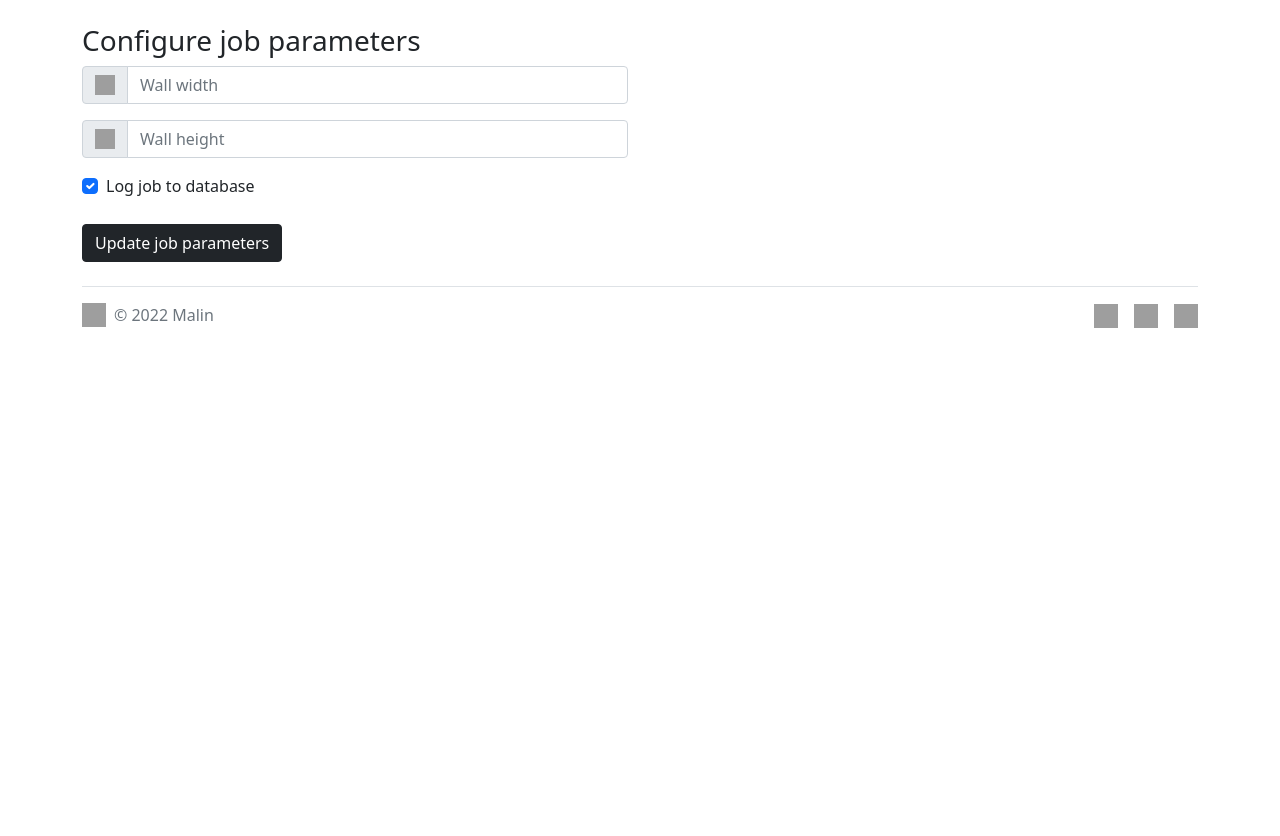
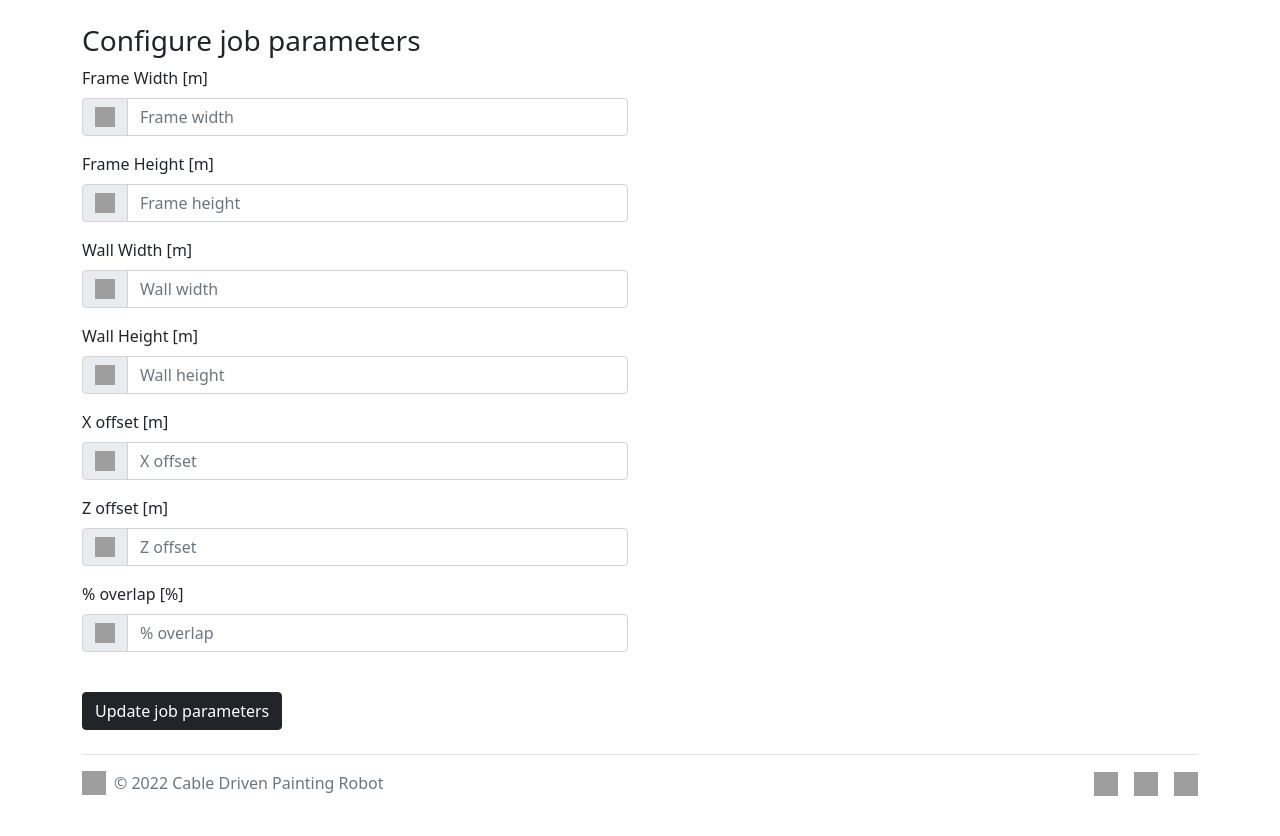
Before and after one commit to eidetech/B.Sc_ros2JoyToCAN, a Flask app: page / in a window 1280 px wide. Shown: the part 189-1025 px from the top of the page. Before the commit the page ends 517 px from the top, so only its background shows below. Run offline with Flask 2, Linux system fonts and the light colour scheme; grey boxes are pictures that could not be loaded.

Commit message:
Changed path of templates folder and static files

```diff
--- a/src/joy2can/scripts/app.py
+++ b/src/joy2can/scripts/app.py
@@ -9,9 +9,10 @@ from std_msgs.msg import Float32MultiArray
 from std_msgs.msg import String
 from std_msgs.msg import Int8
 
-app = Flask(__name__)
-app._static_folder = os.path.abspath("/home/marcus/github/B.Sc_ros2JoyToCAN/install/joy2can/lib/joy2can/templates/static/")
+template_dir = '../../../../src/joy2can/scripts/templates'
+static_dir = '../../../../src/joy2can/scripts/templates/static'
 
+app = Flask(__name__, template_folder=template_dir, static_folder=static_dir)
 
 class WebPublisher(Node):
 
--- a/src/joy2can/scripts/templates/index.html
+++ b/src/joy2can/scripts/templates/index.html
@@ -60,17 +60,39 @@
   <h3>Configure job parameters</h3>
     <form id="parameters_form" action="/update_parameters" method="POST">
 
+<label for="frame_width" class="form-label">Frame Width [m]</label>
 <div class="input-group mb-3">
-  <span class="input-group-text"><img src="/static/bootstrap-icons/arrow-bar-right.svg" width="20" height="20"></span>
+    <span class="input-group-text"><img src="/static/bootstrap-icons/arrow-right-square-fill.svg" width="20" height="20"></span>
     {% if wall_width %}
+    <input type="text" id="frame_width" name="frame_width" class="form-control" placeholder="{{ frame_width }}" aria-label="Frame width" aria-describedby="basic-addon1">
+    {% else %}
+    <input type="text" id="frame_width" name="frame_width" class="form-control" placeholder="Frame width" aria-label="Frame width" aria-describedby="basic-addon1">
+    {% endif %}
+</div>
+
+<label for="frame_height" class="form-label">Frame Height [m]</label>
+<div class="input-group mb-3">
+    <span class="input-group-text"><img src="/static/bootstrap-icons/arrow-up-square-fill.svg" width="20" height="20"></span>
+    {% if wall_height %}
+    <input type="text" id="frame_height" name="frame_height" class="form-control" placeholder="{{ frame_height }}" aria-label="Frame height" aria-describedby="basic-addon1">
+    {% else %}
+    <input type="text" id="frame_height" name="frame_height" class="form-control" placeholder="Frame height" aria-label="Frame height" aria-describedby="basic-addon1">
+    {% endif %}
+</div>
+
+<label for="wall_width" class="form-label">Wall Width [m]</label>
+<div class="input-group mb-3">
+    <span class="input-group-text"><img src="/static/bootstrap-icons/arrow-right-square.svg" width="20" height="20"></span>
+    {% if wall_height %}
     <input type="text" id="wall_width" name="wall_width" class="form-control" placeholder="{{ wall_width }}" aria-label="Wall width" aria-describedby="basic-addon1">
     {% else %}
     <input type="text" id="wall_width" name="wall_width" class="form-control" placeholder="Wall width" aria-label="Wall width" aria-describedby="basic-addon1">
     {% endif %}
 </div>
 
+<label for="wall_height" class="form-label">Wall Height [m]</label>
 <div class="input-group mb-3">
-  <span class="input-group-text"><img src="/static/bootstrap-icons/arrow-bar-up.svg" width="20" height="20"></span>
+    <span class="input-group-text"><img src="/static/bootstrap-icons/arrow-up-square.svg" width="20" height="20"></span>
     {% if wall_height %}
     <input type="text" id="wall_height" name="wall_height" class="form-control" placeholder="{{ wall_height }}" aria-label="Wall height" aria-describedby="basic-addon1">
     {% else %}
@@ -78,12 +100,42 @@
     {% endif %}
 </div>
 
-    <div class="form-check">
+<label for="x_offset" class="form-label">X offset [m]</label>
+<div class="input-group mb-3">
+    <span class="input-group-text"><img src="/static/bootstrap-icons/arrow-bar-right.svg" width="20" height="20"></span>
+    {% if x_offset %}
+    <input type="text" id="x_offset" name="x_offset" class="form-control" placeholder="{{ x_offset }}" aria-label="X offset" aria-describedby="basic-addon1">
+    {% else %}
+    <input type="text" id="x_offset" name="x_offset" class="form-control" placeholder="X offset" aria-label="X offset" aria-describedby="basic-addon1">
+    {% endif %}
+</div>
+
+<label for="z_offset" class="form-label">Z offset [m]</label>
+<div class="input-group mb-3">
+    <span class="input-group-text"><img src="/static/bootstrap-icons/arrow-bar-up.svg" width="20" height="20"></span>
+    {% if z_offset %}
+    <input type="text" id="z_offset" name="z_offset" class="form-control" placeholder="{{ z_offset }}" aria-label="Z offset" aria-describedby="basic-addon1">
+    {% else %}
+    <input type="text" id="z_offset" name="z_offset" class="form-control" placeholder="Z offset" aria-label="Z offset" aria-describedby="basic-addon1">
+    {% endif %}
+</div>
+
+<label for="percent_overlap" class="form-label">% overlap [%]</label>
+<div class="input-group mb-3">
+    <span class="input-group-text"><img src="/static/bootstrap-icons/percent.svg" width="20" height="20"></span>
+    {% if z_offset %}
+    <input type="text" id="percent_overlap" name="percent_overlap" class="form-control" placeholder="{{ percent_overlap }}" aria-label="% overlap" aria-describedby="basic-addon1">
+    {% else %}
+    <input type="text" id="percent_overlap" name="percent_overlap" class="form-control" placeholder="% overlap" aria-label="% overlap" aria-describedby="basic-addon1">
+    {% endif %}
+</div>
+
+    <!-- <div class="form-check">
       <input class="form-check-input" type="checkbox" value="" id="flexCheckDefault" checked>
       <label class="form-check-label" for="flexCheckDefault">
         Log job to database
       </label>
-    </div>
+    </div> -->
     <br>
     <input class="btn btn-dark" type="submit" value="Update job parameters">
 
@@ -95,14 +147,38 @@
         <table class="table">
   <thead>
     <tr>
-      <th>Wall width</th>
-      <th>Wall height</th>
+      <th>Parameter</th>
+      <th>Value</th>
     </tr>
   </thead>
   <tbody>
     <tr>
-      <th style="font-weight: normal;">{{ wall_width }}</th>
+        <th style="font-weight: normal;">Frame Width [m]</th>
+        <td style="font-weight: normal;">{{ frame_width }}</td>
+    </tr>
+    <tr>
+          <th style="font-weight: normal;">Frame Height [m]</th>
+          <td style="font-weight: normal;">{{ frame_height }}</td>
+    </tr>
+    <tr>
+      <th style="font-weight: normal;">Wall Width [m]</th>
+      <td style="font-weight: normal;">{{ wall_width }}</td>
+    </tr>
+    <tr>
+        <th style="font-weight: normal;">Wall Height [m]</th>
         <td style="font-weight: normal;">{{ wall_height }}</td>
+    </tr>
+    <tr>
+        <th style="font-weight: normal;">X offset [m]</th>
+        <td style="font-weight: normal;">{{ x_offset }}</td>
+    </tr>
+    <tr>
+        <th style="font-weight: normal;">Z offset [m]</th>
+        <td style="font-weight: normal;">{{ z_offset }}</td>
+    </tr>
+    <tr>
+        <th style="font-weight: normal;">% overlap [%]</th>
+        <td style="font-weight: normal;">{{ percent_overlap }}</td>
     </tr>
     </tbody>
 </table>
@@ -114,7 +190,7 @@
       <a href="/" class="mb-3 me-2 mb-md-0 text-muted text-decoration-none lh-1">
         <img src="/static/bootstrap-icons/paint-bucket.svg" width="24" height="24">
       </a>
-      <span class="text-muted">&copy; 2022 Malin</span>
+      <span class="text-muted">&copy; 2022 Cable Driven Painting Robot</span>
     </div>
 
     <ul class="nav col-md-4 justify-content-end list-unstyled d-flex">
```
Lines whose indentation alone changed are shown as unchanged.
